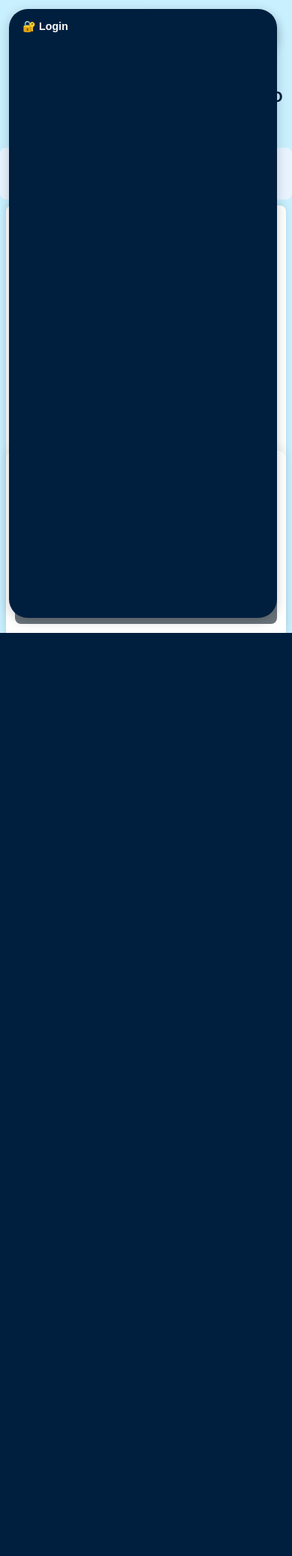
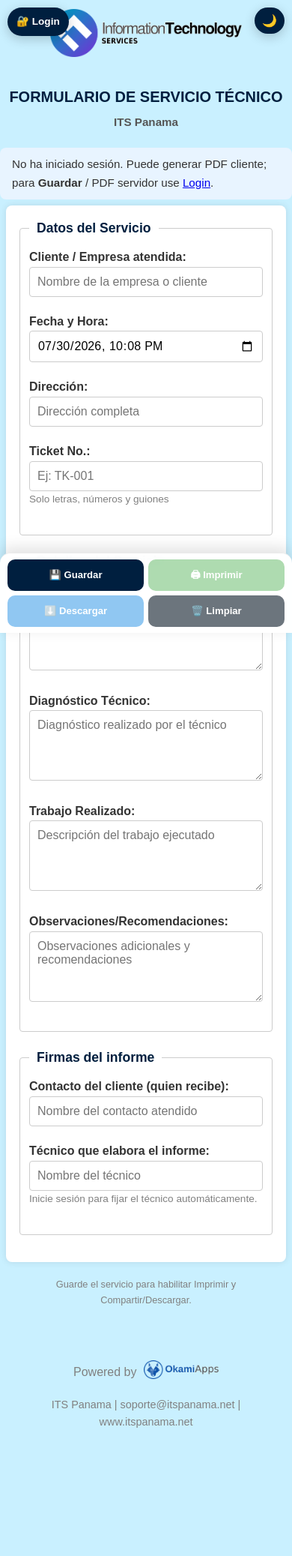
Before and after one commit to lfloresbatista/html-templates, a PHP site: page / in a window 390 px wide. Shown: the whole page at 75% size. Before the commit the page ends 844 px from the top, so only its background shows below. Run offline with PHP 8.4, Linux system fonts and the light colour scheme; data comes from the database, SQL or seed files in the repository; some web fonts are replaced.

Commit message:
fix(IT-form): mobile action buttons 2x2 fixed bar
Replace full-width stacked sticky buttons that covered the viewport
with a compact fixed bottom grid (2x2). Move Panel FAB top-left on
mobile; theme toggle icon-only. Safe-area padding for notched phones.

```diff
--- a/IT-form/index.php
+++ b/IT-form/index.php
@@ -56,28 +56,51 @@ $footerLine = implode(' | ', $footerBits);
     body.dark-mode .help-text { color: #888; }
     body.dark-mode #encabezado,
     body.dark-mode #footer { background-color: var(--color-background); }
-    .theme-toggle-container { position: fixed; top: 20px; right: 20px; z-index: 1000; }
+    .theme-toggle-container { position: fixed; top: 12px; right: 12px; z-index: 1001; }
     .theme-toggle-btn {
       background: var(--color-primary); color: white; border: none;
-      padding: 12px 18px; border-radius: 25px; cursor: pointer; font-size: 1.3rem;
+      padding: 10px 14px; border-radius: 25px; cursor: pointer; font-size: 1.1rem;
       box-shadow: 0 4px 15px rgba(0, 0, 0, 0.2); transition: all 0.3s ease;
-      display: flex; align-items: center; gap: 8px;
+      display: flex; align-items: center; gap: 6px;
     }
     .admin-link {
       position: fixed; bottom: 20px; right: 20px; background: var(--color-primary);
       color: white; padding: 12px 18px; border-radius: 25px; text-decoration: none;
-      font-weight: 600; box-shadow: 0 4px 15px rgba(0, 0, 0, 0.2); z-index: 1000;
+      font-weight: 600; box-shadow: 0 4px 15px rgba(0, 0, 0, 0.2); z-index: 1001;
     }
     .session-bar {
       max-width: 800px; margin: 10px auto 0; padding: 10px 16px;
       background: #e8f4ff; border-radius: 8px; font-size: .95rem;
     }
     body.dark-mode .session-bar { background: #2d2d44; color: #ddd; }
-    .btn-save { background-color: #007bff; color: white; }
-    .btn-save:hover:not(:disabled) { background-color: #0056b3; }
-    .btn-pdf-server { background-color: #6c5ce7; color: #fff; }
+    .btn-save { background-color: var(--color-primary, #001F3F); color: white; }
+    .btn-save:hover:not(:disabled) { filter: brightness(1.1); }
     .company-meta { color: #555; font-size: .95rem; margin: 6px 0 0; }
     body.dark-mode .company-meta { color: #bbb; }
+
+    /* Móvil: Panel arriba-izq; barra de acciones 2x2 abajo (no tapa el form) */
+    @media (max-width: 768px) {
+      .theme-toggle-container { top: 10px; right: 10px; }
+      .theme-toggle-btn {
+        padding: 8px 10px;
+        font-size: 1rem;
+        max-width: 46vw;
+      }
+      .theme-toggle-btn #themeText { display: none; } /* solo icono en móvil */
+      .admin-link {
+        bottom: auto;
+        top: 10px;
+        left: 10px;
+        right: auto;
+        padding: 8px 12px;
+        font-size: 0.85rem;
+        border-radius: 20px;
+      }
+    }
+    @media (max-width: 380px) {
+      .theme-toggle-btn { padding: 8px; }
+      .admin-link { padding: 8px 10px; font-size: 0.8rem; }
+    }
   </style>
 </head>
 <body>
--- a/IT-form/styles.css
+++ b/IT-form/styles.css
@@ -185,54 +185,108 @@ textarea {
 }
 
 /* ========================================
-   Botones
+   Botones base + variantes
    ======================================== */
 .acciones {
   display: flex;
-  gap: 15px;
+  flex-wrap: wrap;
+  gap: 12px;
   justify-content: center;
-  margin: 20px 0;
-  flex-wrap: wrap;
+  max-width: 800px;
+  margin: 0 auto 12px;
+  padding: 0 12px;
 }
 
 .btn {
-  padding: 12px 24px;
+  display: inline-flex;
+  align-items: center;
+  justify-content: center;
+  gap: 6px;
+  min-height: 44px;
+  padding: 12px 18px;
   border: none;
-  border-radius: 4px;
+  border-radius: 8px;
   font-size: 1rem;
+  font-weight: 600;
   cursor: pointer;
   transition: var(--transition);
-  font-weight: bold;
-  display: inline-flex;
-  align-items: center;
-  gap: 8px;
+  touch-action: manipulation;
+  color: #fff;
+  line-height: 1.2;
+  white-space: nowrap;
 }
 
 .btn:disabled {
-  opacity: 0.6;
+  opacity: 0.45;
   cursor: not-allowed;
+  transform: none !important;
+  box-shadow: none !important;
+}
+
+.btn-save {
+  background-color: var(--color-primary, #001F3F);
+  color: #fff;
+}
+.btn-save:hover:not(:disabled) {
+  filter: brightness(1.12);
+  transform: translateY(-1px);
+  box-shadow: 0 4px 10px rgba(0, 0, 0, 0.18);
 }
 
 .btn-pdf {
-  background-color: var(--color-secondary);
-  color: var(--color-white);
+  background-color: var(--color-secondary, #4CAF50);
+  color: #fff;
+}
+.btn-pdf:hover:not(:disabled) {
+  filter: brightness(1.08);
+  transform: translateY(-1px);
+  box-shadow: 0 4px 8px rgba(0, 0, 0, 0.2);
 }
 
-.btn-pdf:hover:not(:disabled) {
-  background-color: var(--color-secondary-hover);
-  transform: translateY(-2px);
-  box-shadow: 0 4px 8px rgba(0, 0, 0, 0.2);
+.btn-share {
+  background-color: #0984e3;
+  color: #fff;
+}
+.btn-share:hover:not(:disabled) {
+  background-color: #0770c2;
 }
 
 .btn-secondary {
   background-color: #6c757d;
-  color: var(--color-white);
+  color: #fff;
+}
+.btn-secondary:hover:not(:disabled) {
+  background-color: #5a6268;
+  transform: translateY(-1px);
+  box-shadow: 0 4px 8px rgba(0, 0, 0, 0.2);
 }
 
-.btn-secondary:hover:not(:disabled) {
-  background-color: #5a6268;
-  transform: translateY(-2px);
-  box-shadow: 0 4px 8px rgba(0, 0, 0, 0.2);
+.acciones-hint {
+  text-align: center;
+  color: var(--color-gray);
+  font-size: 0.9rem;
+  max-width: 800px;
+  margin: 0 auto 24px;
+  padding: 0 16px;
+}
+
+.theme-toggle-container {
+  position: fixed;
+  top: 12px;
+  right: 12px;
+  z-index: 1000;
+}
+
+.admin-link {
+  position: fixed;
+  bottom: 16px;
+  right: 16px;
+  z-index: 1000;
+}
+
+.session-bar {
+  margin-left: 12px;
+  margin-right: 12px;
 }
 
 /* ========================================
@@ -286,77 +340,8 @@ textarea {
 }
 
 /* ========================================
-   Responsive Design + acciones
+   Responsive — botones móviles
    ======================================== */
-.acciones {
-  display: flex;
-  flex-wrap: wrap;
-  gap: 12px;
-  justify-content: center;
-  max-width: 800px;
-  margin: 0 auto 12px;
-  padding: 0 12px;
-}
-
-.btn {
-  display: inline-flex;
-  align-items: center;
-  justify-content: center;
-  gap: 6px;
-  min-height: 44px;
-  padding: 12px 18px;
-  border: none;
-  border-radius: 8px;
-  font-size: 1rem;
-  font-weight: 600;
-  cursor: pointer;
-  transition: var(--transition);
-  touch-action: manipulation;
-}
-
-.btn:disabled {
-  opacity: 0.45;
-  cursor: not-allowed;
-  transform: none !important;
-  box-shadow: none !important;
-}
-
-.btn-share {
-  background-color: #0984e3;
-  color: #fff;
-}
-.btn-share:hover:not(:disabled) {
-  background-color: #0770c2;
-}
-
-.acciones-hint {
-  text-align: center;
-  color: var(--color-gray);
-  font-size: 0.9rem;
-  max-width: 800px;
-  margin: 0 auto 24px;
-  padding: 0 16px;
-}
-
-.theme-toggle-container {
-  position: fixed;
-  top: 12px;
-  right: 12px;
-  z-index: 1000;
-}
-
-.admin-link {
-  position: fixed;
-  bottom: 16px;
-  right: 16px;
-  z-index: 1000;
-}
-
-.session-bar {
-  margin-left: 12px;
-  margin-right: 12px;
-}
-
 @media (max-width: 768px) {
   .fila {
     flex-direction: column;
@@ -375,23 +360,64 @@ textarea {
     font-size: 1.25rem;
   }
 
+  /* espacio para la barra fija de acciones + safe area */
+  body {
+    padding-bottom: calc(132px + env(safe-area-inset-bottom, 0px));
+  }
+
+  main {
+    padding-bottom: 8px;
+  }
+
+  #footer {
+    margin-bottom: 8px;
+  }
+
+  /* Barra fija inferior: grid 2x2 compacto (no columna full-screen) */
   .acciones {
-    flex-direction: column;
-    position: sticky;
+    position: fixed;
+    left: 0;
+    right: 0;
     bottom: 0;
-    background: rgba(255, 255, 255, 0.96);
-    padding: 12px;
-    box-shadow: 0 -4px 16px rgba(0, 0, 0, 0.08);
-    z-index: 50;
-    border-radius: 12px 12px 0 0;
+    z-index: 900;
+    display: grid;
+    grid-template-columns: 1fr 1fr;
+    gap: 8px;
+    max-width: none;
+    margin: 0;
+    padding: 10px 12px calc(10px + env(safe-area-inset-bottom, 0px));
+    background: rgba(255, 255, 255, 0.97);
+    border-top: 1px solid rgba(0, 0, 0, 0.08);
+    box-shadow: 0 -6px 20px rgba(0, 0, 0, 0.12);
+    border-radius: 14px 14px 0 0;
+    backdrop-filter: blur(8px);
+    -webkit-backdrop-filter: blur(8px);
   }
 
   body.dark-mode .acciones {
-    background: rgba(45, 45, 68, 0.96);
+    background: rgba(30, 36, 48, 0.96);
+    border-top-color: rgba(255, 255, 255, 0.08);
+    box-shadow: 0 -6px 20px rgba(0, 0, 0, 0.45);
   }
 
-  .btn {
+  .acciones .btn {
     width: 100%;
+    min-height: 44px;
+    max-height: 48px;
+    padding: 10px 8px;
+    font-size: 0.88rem;
+    border-radius: 10px;
+    box-shadow: none;
+  }
+
+  .acciones .btn:hover:not(:disabled) {
+    transform: none;
+  }
+
+  .acciones-hint {
+    font-size: 0.8rem;
+    margin-bottom: 12px;
+    padding: 0 12px;
   }
 
   #logo {
@@ -403,13 +429,15 @@ textarea {
     font-size: 1.1rem;
   }
 
+  /* Panel arriba a la izquierda — no choca con la barra inferior */
   .admin-link {
     bottom: auto;
     top: 12px;
     left: 12px;
     right: auto;
-    padding: 10px 12px;
-    font-size: 0.9rem;
+    padding: 8px 12px;
+    font-size: 0.85rem;
+    z-index: 1001;
   }
 
   .session-bar {
@@ -429,6 +457,40 @@ textarea {
   #encabezado {
     padding: 12px;
   }
+
+  body {
+    padding-bottom: calc(124px + env(safe-area-inset-bottom, 0px));
+  }
+
+  .acciones {
+    gap: 6px;
+    padding: 8px 10px calc(8px + env(safe-area-inset-bottom, 0px));
+  }
+
+  .acciones .btn {
+    min-height: 42px;
+    font-size: 0.82rem;
+    padding: 8px 6px;
+    gap: 4px;
+  }
+}
+
+/* Landscape móvil: una sola fila de 4 botones */
+@media (max-width: 900px) and (orientation: landscape) and (max-height: 500px) {
+  body {
+    padding-bottom: calc(64px + env(safe-area-inset-bottom, 0px));
+  }
+
+  .acciones {
+    grid-template-columns: repeat(4, 1fr);
+    padding: 6px 10px calc(6px + env(safe-area-inset-bottom, 0px));
+  }
+
+  .acciones .btn {
+    min-height: 40px;
+    font-size: 0.75rem;
+    padding: 6px 4px;
+  }
 }
 
 /* ========================================
```
